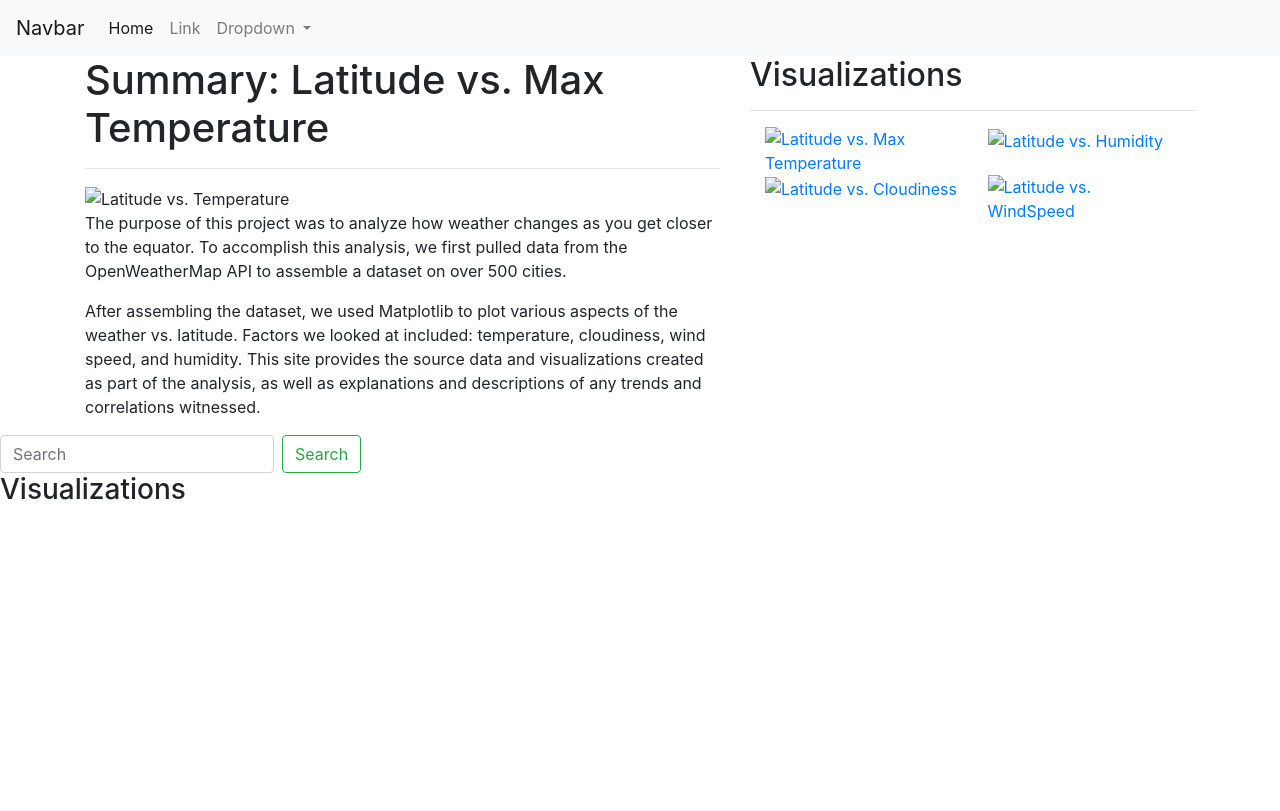
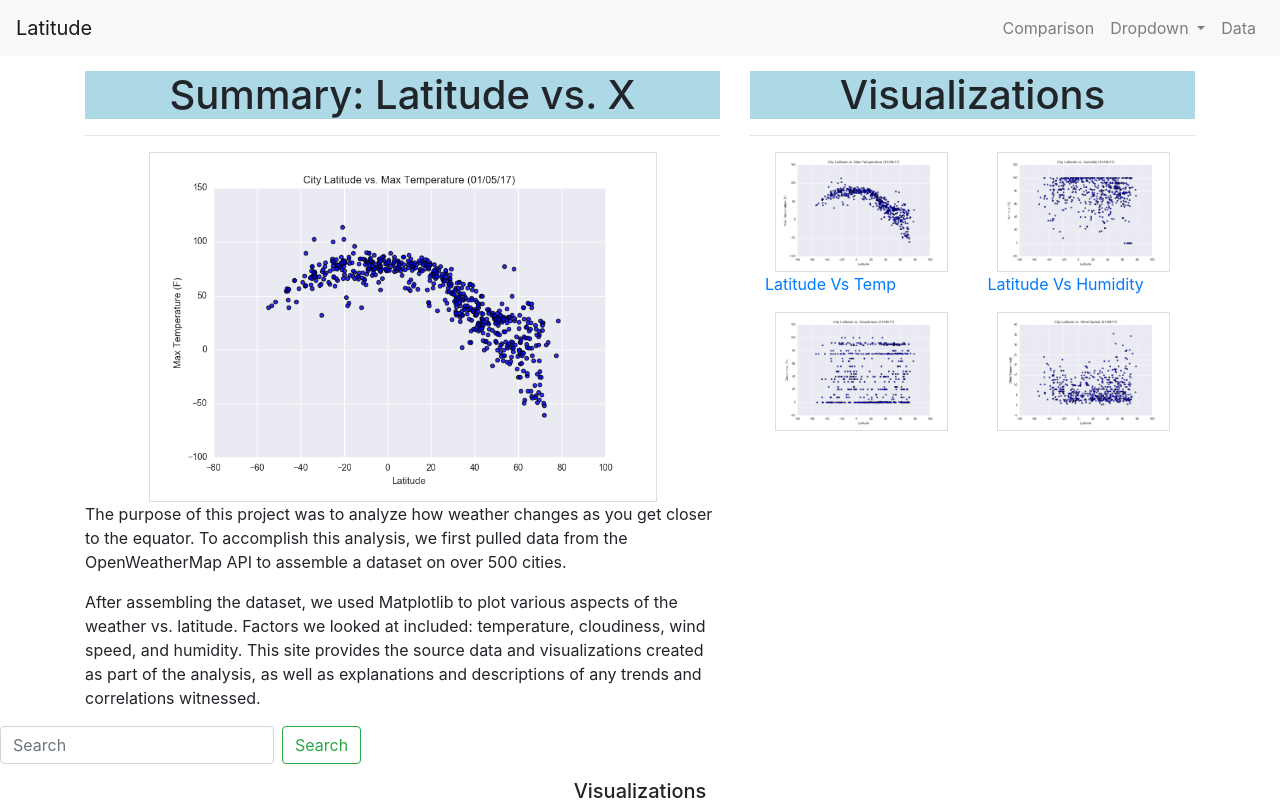
Before and after one commit to GE73-data/Web-Design-Challenge, a plain HTML site: page index.html in a window 1280 px wide. Drawn offline with nearby package versions, Linux system fonts and the light colour scheme.

Commit message:
complete index.html

```diff
--- a/index.html
+++ b/index.html
@@ -11,19 +11,16 @@
 
 <body>
     <nav class="navbar navbar-expand-lg navbar-light bg-light">
-        <a class="navbar-brand" href="#">Navbar</a>
+        <a class="navbar-brand" href="/">Latitude</a>
         <button class="navbar-toggler" type="button" data-toggle="collapse" data-target="#navbarSupportedContent"
             aria-controls="navbarSupportedContent" aria-expanded="false" aria-label="Toggle navigation">
             <span class="navbar-toggler-icon"></span>
         </button>
 
         <div class="collapse navbar-collapse" id="navbarSupportedContent">
-            <ul class="navbar-nav mr-auto">
-                <li class="nav-item active">
-                    <a class="nav-link" href="#">Home <span class="sr-only">(current)</span></a>
-                </li>
+            <ul class="nav navbar-nav ms-auto w-100 justify-content-end">
                 <li class="nav-item">
-                    <a class="nav-link" href="#">Link</a>
+                    <a class="nav-link" href="#">Comparison</a>
                 </li>
                 <li class="nav-item dropdown">
                     <a class="nav-link dropdown-toggle" href="#" id="navbarDropdown" role="button"
@@ -37,11 +34,10 @@
                         <a class=" dropdown-item" href="./windspeed.html">Windspeed PLot</a>
                         <div class=" dropdown-divider">
                         </div>
-                        <a class="dropdown-item" href="./index.html>Back to Home Page</a>
                     </div>
                 </li>
                 <li class=" nav-item">
-                            <a class="nav-link" href="./data.html">Data</a>
+                    <a class="nav-link" href="./data.html">Data</a>
                 </li>
             </ul>
         </div>
@@ -49,11 +45,12 @@
 
     <div class="container">
         <section class="row">
-            <div class="col-lg-7 col-md-12">
+            <div class="col-lg-7">
                 <div class="plot-content">
-                    <h1 class="plot-header">Summary: Latitude vs. Max Temperature</h1>
+                    <h2 class="plot-header">Summary: Latitude vs. X</h2>
                     <hr>
-                    <img src="./visualisations/temperature_plot.png" alt="Latitude vs. Temperature" id="landing-image">
+                    <img src="Resources/assets/images/temp.png" alt="Latitude vs. Temperature" id="landing-image"
+                        class="main-image">
 
                     <p>The purpose of this project was to analyze how weather changes as you get closer to the equator.
                         To accomplish this analysis, we first pulled data from the OpenWeatherMap API to assemble a
@@ -65,7 +62,7 @@
                 </div>
             </div>
 
-            <div class="col-lg-5 col-md-12">
+            <div class="col-lg-5">
                 <div class="visplot-content">
                     <h2 class="plot-header">Visualizations</h2>
                     <hr>
@@ -75,29 +72,33 @@
 
                             <div class="col-lg-6 col-md-3">
                                 <a href="./max_temperature.html">
-                                    <img src="./visualisations/temperature_plot.png" alt="Latitude vs. Max Temperature"
-                                        id="vis-image">
+                                    <figure> <img src="Resources/assets/images/temp.png" class="vis-images"
+                                            alt="Latitude vs. Max Temperature">
+                                        <figcaption> Latitude Vs Temp</figcaption>
+                                    </figure>
+
                                 </a>
                             </div>
 
                             <div class="col-lg-6 col-md-3">
                                 <a href="./humidity.html">
-                                    <img src="./visualisations/humidity_plot.png" alt="Latitude vs. Humidity"
-                                        id="vis-image">
+                                    <figure> <img src="Resources/assets/images/humidity.png" class="vis-images"
+                                            alt="Latitude vs. Max Temperature">
+                                        <figcaption> Latitude Vs Humidity</figcaption>
+                                    </figure>
+
                                 </a>
                             </div>
 
                             <div class="col-lg-6 col-md-3">
                                 <a href="./cloudiness.html">
-                                    <img src="./visualisations/clouds_plot.png" alt="Latitude vs. Cloudiness"
-                                        id="vis-image">
+                                    <img src="Resources/assets/images/cloudiness.png" class="vis-images" id="vis-image">
                                 </a>
                             </div>
 
                             <div class="col-lg-6 col-md-3">
                                 <a href="./windspeed.html">
-                                    <img src="./visualisations/wind_plot.png" alt="Latitude vs. WindSpeed"
-                                        id="vis-image">
+                                    <img src="Resources/assets/images/windspeed.png" class="vis-images" id="vis-image">
                                 </a>
                             </div>
                         </div>
--- a/styles.css
+++ b/styles.css
@@ -0,0 +1,70 @@
+.box {
+  min-height: 50px;
+  padding: 5px;
+  margin: 5px;
+  font-weight: 800;
+  color: #fff;
+}
+
+.skyblue {
+  background: deepskyblue;
+}
+
+.purple {
+  background: rebeccapurple;
+}
+
+.red {
+  background: indianred;
+}
+h1 {
+  /* Put a 15-pixel margin at the bottom of the heading. */
+  margin-bottom: 15px;
+  /* Change the size of your font to 60 pixels high. */
+  font-size: 60px;
+  /* This will color the heading font white. */
+  color: white;
+  /* Align the text to the center of its enclosing element (e.g. div). */
+  text-align: center;
+  /* Underline the text. */
+  text-decoration: underline;
+  /* The background of the heading element will now be black. */
+  background-color: deepskyblue;  }
+
+/* h2 heading tags */
+h2 {
+  /* Put a 15-pixel margin at the top of all h2 headings. */
+  margin-top: 15px;
+  margin-bottom: 15px;
+  font-size: 40px;
+  text-align: center;
+  background-color: lightblue;
+}
+
+/* h3 heading tags */
+h3 {
+  margin-top: 15px;
+  font-size: 20px;
+  text-align: center;
+}
+
+/* All img tags */
+img {
+  /*
+    Center a block element in the middle of its enclosing tag.
+    When you use the "auto" rule on both left and right margins,
+    your browser will do the math necessary to center a block element.
+    */
+  margin-left: auto;
+  margin-right: auto;
+  /* Block display (more on this later) */
+  display: block;
+  border: 1px solid #ddd;
+}
+.main-image{
+  width: 80%;
+}
+
+.vis-images{
+  width: 90%;
+}
```
Also changed, not shown: cloudiness.html (+4 -3 lines).
